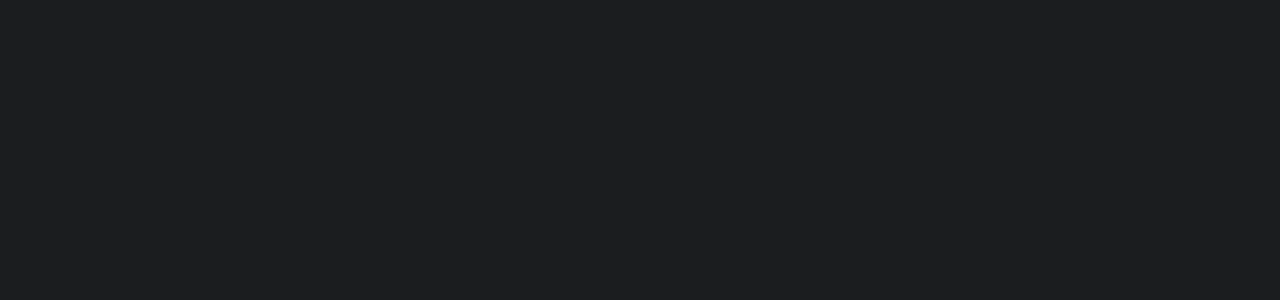
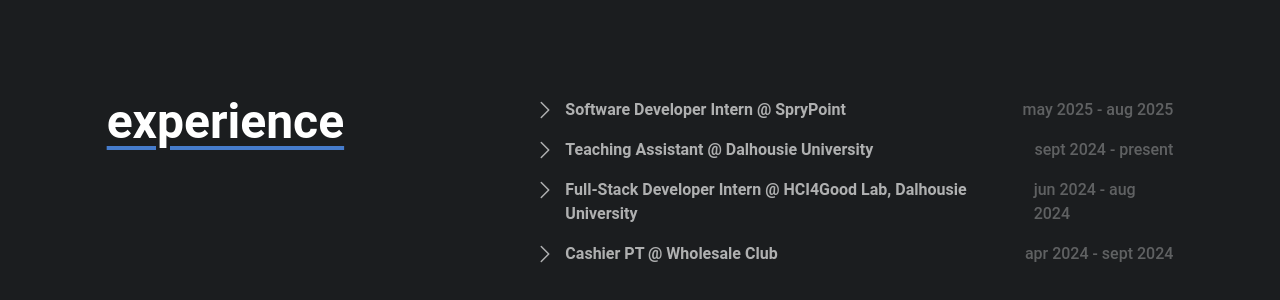
Before and after one commit to phuongwj/portfolio-101, a Next.js app: page / in a window 1280 px wide. Shown: the part 1710-2010 px from the top of the page. Before the commit the page ends 1600 px from the top, so only its background shows below. Built offline with nearby package versions, Linux system fonts and the light colour scheme.

Commit message:
Rough layout for now :)

```diff
--- a/src/app/components/About.jsx
+++ b/src/app/components/About.jsx
@@ -4,11 +4,9 @@
 
   return (
     <main className="w-5/6 h-screen flex flex-row justify-between py-52 text-white">
-        <section className="flex flex-col w-fit">
-            <h1 className="font-bold text-5xl underline underline-offset-8 decoration-mainC decoration-4">
-                about
-            </h1>
-        </section>
+        <h1 className="font-bold text-5xl underline underline-offset-8 decoration-mainC decoration-4">
+            about
+        </h1>
         <p className="w-3/5 text-white/40 text-lg text-justify">
             born and raised in <span className="text-white/75">Saigon, Vietnam</span>, i was given a computer by my sister at an <span className="text-white/75">early age</span>. with it, i spent countless hours
             playing video games, watching and creating my own YouTube videos. that small exposure to tech sparked my interest, and as
--- a/src/app/components/Experiences.jsx
+++ b/src/app/components/Experiences.jsx
@@ -1,62 +1,57 @@
 'use client';
-import React from 'react';
+import React, { useState } from 'react';
 import exps from "@/local-json/experiences";
 import Link from 'next/link';
 
 export default function Experiences() {
 
+    const [expandedId, setExpandedId] = useState(null);
+
     const expsSorted = exps.sort((a, b) => b.id - a.id);
 
+    const handleClick = (id) => {
+        setExpandedId(expandedId === id ? null : id);
+    }
+
     return (
-        <section className="h-screen w-40 py-12 mx-auto flex flex-col gap-4 items-center">
-            <header className="flex flex-row gap-2 self-start">
-                <h1 className="font-bold text-5xl transition duration-500 text-white/80"> My experiences </h1>
-                <section className="">
-                    <svg xmlns="http://www.w3.org/2000/svg" viewBox="0 0 24 24" className="size-12 fill-mainC">
-                        <path fillRule="evenodd"
-                        d="M4.5 9.75a6 6 0 0 1 11.573-2.226 3.75 3.75 0 0 1 4.133 4.303A4.5 4.5 0 0 1 18 20.25H6.75a5.25 5.25 0 0 1-2.23-10.004 6.072 6.072 0 0 1-.02-.496Z" clipRule="evenodd" />
-                    </svg>
-                </section>
-            </header>
-            <section className="w-full items-center gap-5.5">
-                <hr className="border-2 border-gray-800 rounded-full grow"/>
-            </section>
-            <p className="text-justify text-white/20 mb-4">
-                Lorem ipsum dolor sit amet, consectetur adipiscing elit, sed do eiusmod tempor incididunt ut labore et dolore magna aliqua.
-                Ut enim ad minim veniam, quis nostrud
-            </p>
-            <main className="h-28 group/bgg flex flex-col">
+        <div className="w-5/6 h-screen flex flex-row justify-between py-52 text-white">
+            <div className="flex flex-col">
+                <h1 className="font-bold text-5xl underline underline-offset-8 decoration-mainC decoration-4"> experience </h1>
+            </div>
+            <main className="w-3/5 flex flex-col">
                 <section className="h-auto flex justify-center">
-                    <ul className="flex flex-col w-fit gap-4 pr-1">
+                    <ul className="flex flex-col gap-4">
                         {expsSorted.map((exp) => (
                             <li key={exp.id} className="relative group/list flex flex-col transition duration-500 hover:bg-huh/30">
                                 {/* Invisible checkbox */}
                                 <input
                                     className="absolute peer w-full h-6 z-10 opacity-0 cursor-pointer"
                                     type="checkbox"
+                                    checked={expandedId === exp.id}
+                                    onChange={() => handleClick(exp.id)}
                                 />
                                 <section className="text-base flex flex-row justify-between pl-8">
-                                    <h2 className="text-white/30 group-hover/bgg:text-white/65 group-hover/list:text-mainC/100 group-hover/bgg:group-hover/list:text-mainC/100 transition duration-500 font-semibold">{exp.title}</h2>
-                                    <p className="text-white/15 group-hover/bgg:text-white/30 group-hover/bgg:group-hover/list:text-white/50 transition duration-500 font-medium">{exp.time}</p>
+                                    <h2 className="text-white/65 group-hover/list:text-mainC/100 transition duration-500 font-semibold">{exp.title} {exp.org} </h2>
+                                    <p className="text-white/30 group-hover/list:text-white/50 transition duration-500 font-medium">{exp.time}</p>
                                 </section>
                                 {/* Arrow Icon */}
                                 <section className="absolute rotate-0 peer-checked:rotate-90 transition-all duration-500">
-                                    <svg xmlns="http://www.w3.org/2000/svg" viewBox="0 0 24 24" className="size-6 fill-white/30 group-hover/bgg:fill-white/65 group-hover/bgg:group-hover/list:fill-mainC/100 transition duration-500">
+                                    <svg xmlns="http://www.w3.org/2000/svg" viewBox="0 0 24 24" className="size-6 fill-white/65 group-hover/list:fill-mainC/100 transition duration-500">
                                         <path fillRule="evenodd" d="M16.28 11.47a.75.75 0 0 1 0 1.06l-7.5 7.5a.75.75 0 0 1-1.06-1.06L14.69 12 7.72 5.03a.75.75 0 0 1 1.06-1.06l7.5 7.5Z"
                                             clipRule="evenodd" />
                                     </svg>
                                 </section>
                                 {/* Content */}
-                                <section className="overflow-hidden pl-8 transition-all duration-500 max-h-0 peer-checked:max-h-40">
-                                    <h3 className="text-base text-white/20 group-hover/bgg:text-white/45 transition duration-500 mb-0.5">{exp.org} | {exp.location}</h3>
-                                    <h4 className="text-base text-white/20 group-hover/bgg:text-white/45 transition duration-500">{exp.info} {exp.id === 2 ? <span> Check out the website </span>: ""} <span> {exp.id === 2 ? <Link href="https://hci4good.cs.dal.ca/" className="font-semibold underline" target="_blank"> here</Link> : ""} </span> </h4>
+                                <section className={`overflow-hidden pl-8 transition-all duration-500 ${expandedId === exp.id ? 'max-h-40' : 'max-h-0'}`}>
+                                    <h3 className="text-base text-white/45 transition duration-500 mb-0.5">- {exp.location}</h3>
+                                    <h4 className="text-base text-white/45 transition duration-500">{exp.info} {exp.id === 2 ? <span> Check out the website </span>: ""} <span> {exp.id === 2 ? <Link href="https://hci4good.cs.dal.ca/" className="font-semibold underline" target="_blank"> here</Link> : ""} </span> </h4>
                                 </section>
                             </li>
                         ))}
                     </ul>
                 </section>
             </main>
-        </section>
+        </div>
     )
 }
 
--- a/src/app/page.js
+++ b/src/app/page.js
@@ -12,11 +12,9 @@
     <main className="flex flex-col items-center">
           <Header/>
           <About/>
-          <section>
-              {/* <Experiences/> */}
-              {/* <Projects/>
-              <Toolbox/> */}
-          </section>
+          <Experiences/>
+          {/* <Projects/>
+          <Toolbox/> */}
     </main>
   )
 }
--- a/src/local-json/experiences.json
+++ b/src/local-json/experiences.json
@@ -4,15 +4,15 @@
         "title": "Cashier PT",
         "org": "@ Wholesale Club",
         "location": "Halifax, NS",
-        "time": "Apr 2024 - Sept 2024",
+        "time": "apr 2024 - sept 2024",
         "info": "My first ever real job, which I really value because not only did it strengthen my communication skills, but it also taught me to handle challenging situation while adapting to a new environment."
     },
     {
         "id": 2,
-        "title": "Full-Stack Software Developer Intern",
-        "org": "@ HCI4Good Lab at Dalhousie University",
+        "title": "Full-Stack Developer Intern",
+        "org": "@ HCI4Good Lab, Dalhousie University",
         "location": "Halifax, NS",
-        "time": "Jun 2024 - Aug 2024",
+        "time": "jun 2024 - aug 2024",
         "info": "I spent 2 months of Summer 2024 with 7 other students building a website that resulted in me being proficient in tools like React.js, Node.js, SCSS and also gained knowledge of how Express.js worked with our backend - MongoDB."
     },
     {
@@ -20,15 +20,15 @@
         "title": "Teaching Assistant",
         "org": "@ Dalhousie University",
         "location": "Halifax, NS",
-        "time": "Sept 2024 - Present",
+        "time": "sept 2024 - present",
         "info": "Following my successful Summer 2025 internship, I landed a Teaching Assistant role at my university, where I co-lead labs in a variety of courses to guide and assist students through their labs, and assignments, or any questions or concerns that they had."
     },
     {
         "id": 4,
-        "title": "asdfasdf",
-        "org": "@ Dalhousie University",
-        "location": "Halifax, NS",
-        "time": "Sept 2024 - Present",
-        "info": "Following my successful Summer 2025 internship, I landed a Teaching Assistant role at my university, where I co-lead labs in a variety of courses to guide and assist students through their labs, and assignments, or any questions or concerns that they had."
+        "title": "Software Developer Intern",
+        "org": "@ SpryPoint",
+        "location": "Charlottetown, PE (remote)",
+        "time": "may 2025 - aug 2025",
+        "info": "coming soon :)"
     }
 ]
```
